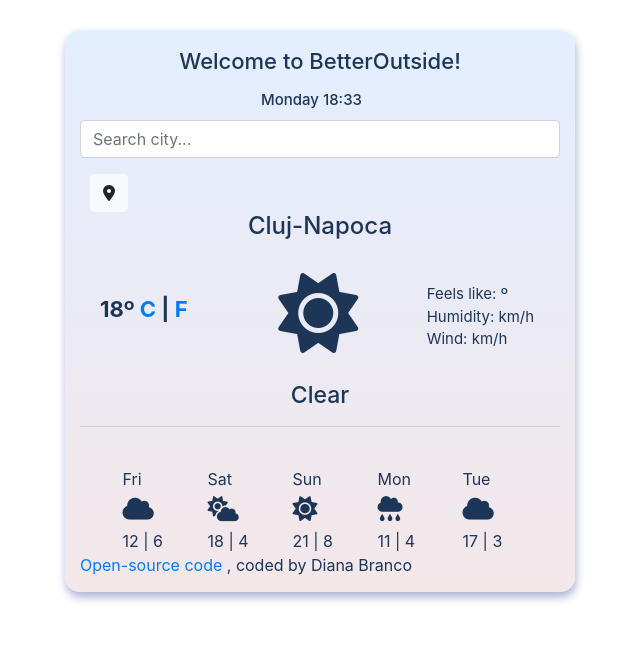
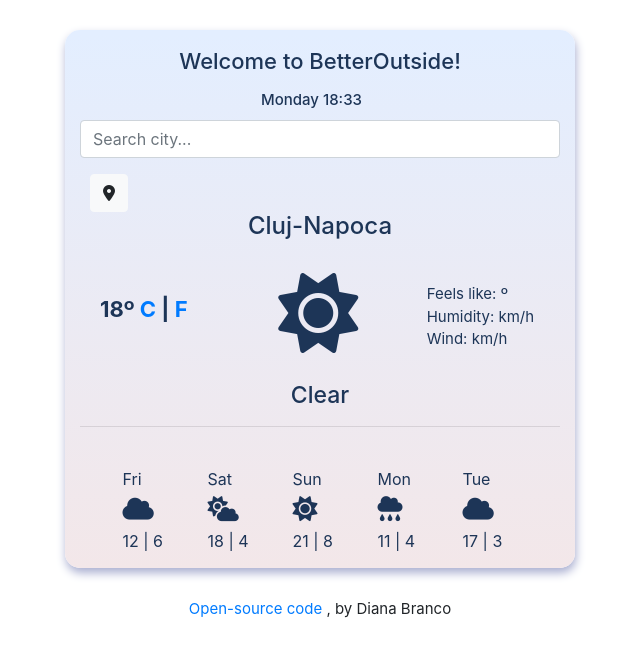
Before and after one commit to DianaCBranco/SheCodesPlusWeatherApp, a plain HTML site: page index.html in a window 1280 px wide. Shown: the whole page, without its empty margins (320-960 px from the left). Drawn offline with nearby package versions, Linux system fonts and the light colour scheme; no server answers.

Commit message:
Styling - link to source code

```diff
--- a/index.html
+++ b/index.html
@@ -115,11 +115,11 @@
             </div>
             <div class="col-1"></div>
         </div>
-        <footer>
-            <a href="https://github.com/DianaCBranco/SheCodesPlusWeatherApp" target="_blank">Open-source code</a>
-            , coded by Diana Branco
-        </footer>
     </div>
+    <footer class="linkToSourceCode">
+        <a href="https://github.com/DianaCBranco/SheCodesPlusWeatherApp" target="_blank">Open-source code</a>
+, by Diana Branco
+    </footer>
     <br />
     <script src="index.js"></script>
     </div>
--- a/styles.css
+++ b/styles.css
@@ -56,6 +56,10 @@ ul {
   font-size: 25px;
 }
 
+.linkToSourceCode {
+  text-align: center;
+  font-size: 15px;
+}
 .container {
   color: #1d3557;
   margin: 30px auto;
```
